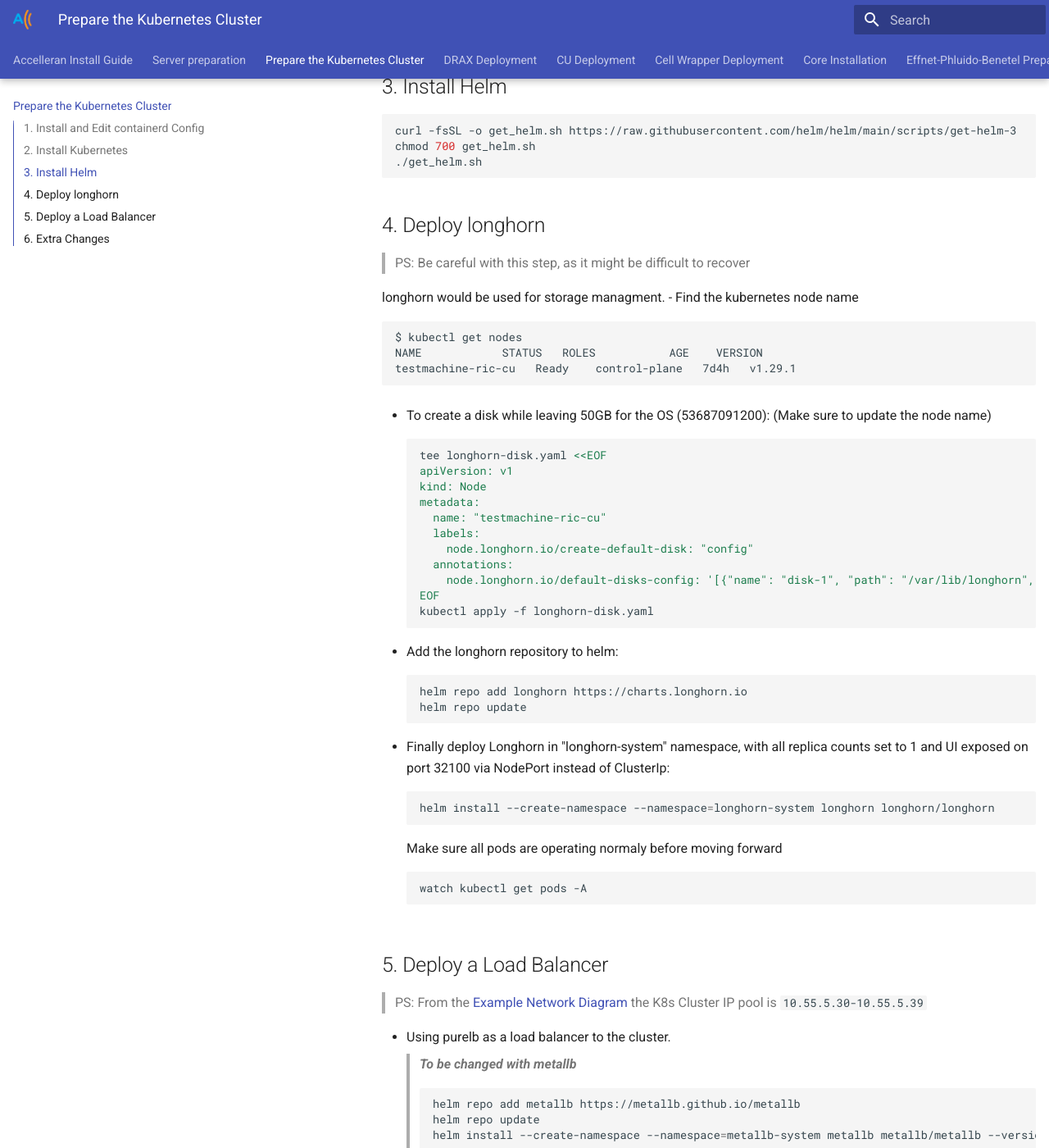
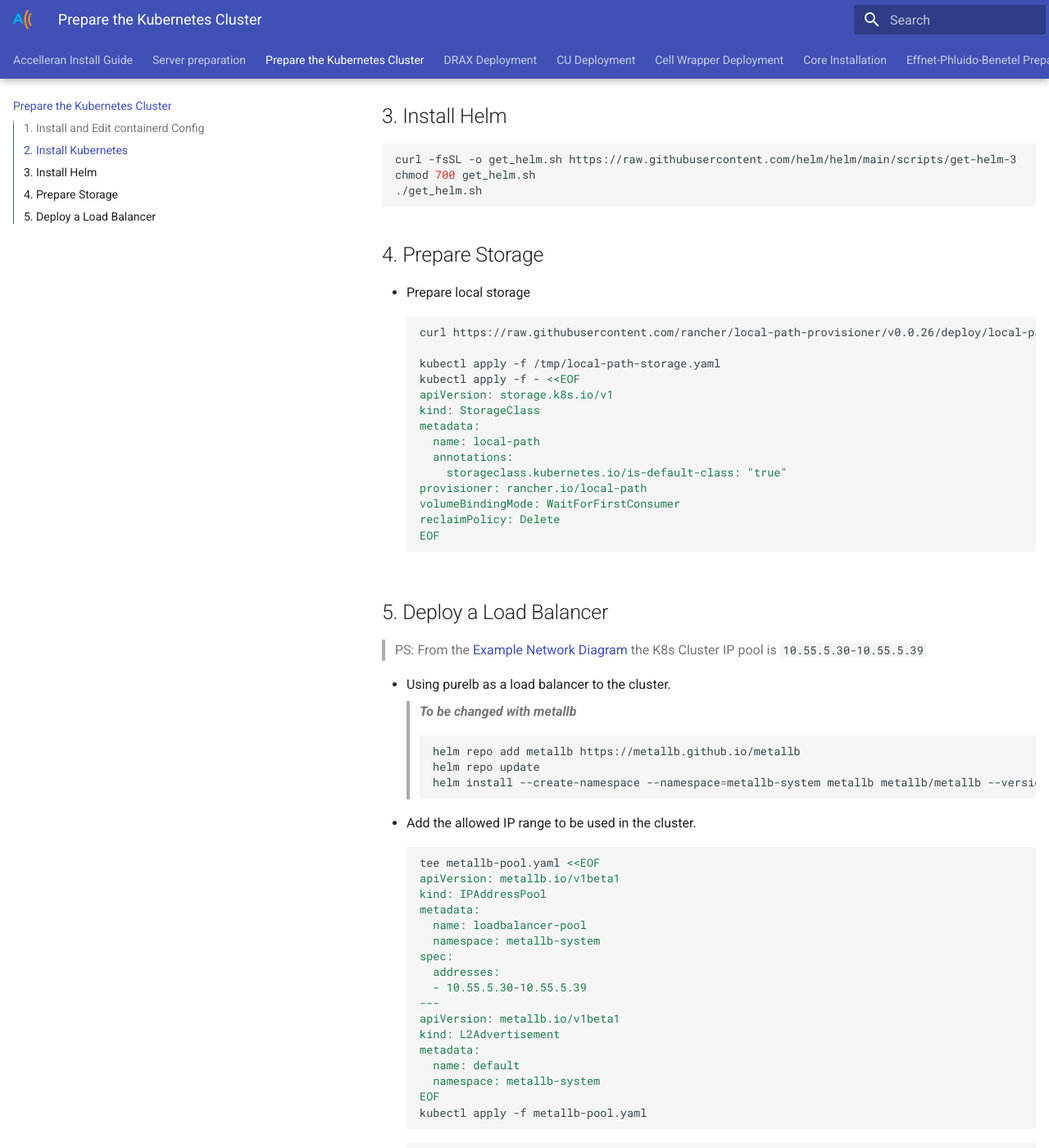
Before and after one commit to accelleran/drax-docs, an MkDocs documentation site: the page built from docs/kubernetes_ng-install/index.md, in a window 1280 px wide and 1400 px high, scrolled down 1787 px. Shown: the whole window at 82% size. Built offline with MkDocs 1.6.1 and Material for MkDocs 9.7.7, drawn with Linux system fonts in a browser that asks for light colours; the version menu is left out; some of the changed text lies outside the part shown.

Commit message:
use local storge instead of longhorn

````diff
--- a/docs/kubernetes_ng-install/index.md
+++ b/docs/kubernetes_ng-install/index.md
@@ -23,8 +23,10 @@ sudo apt-get update
 sudo apt-get install containerd.io
 ```
 
-- Edit `/etc/containerd/config.toml` to look as below:
+- Edit containerd config and restart it:
 ```bash
+sudo rm -rf /etc/containerd/config.toml
+sudo tee /etc/containerd/config.toml <<EOF
 version = 2
 [plugins."io.containerd.grpc.v1.cri"]
   sandbox_image = "registry.k8s.io/pause:3.9"
@@ -32,9 +34,7 @@ version = 2
     runtime_type = "io.containerd.runc.v2"
     [plugins."io.containerd.grpc.v1.cri".containerd.runtimes.runc.options]
       SystemdCgroup = true
-```
-- Apply changes
-```bash
+EOF
 sudo systemctl restart containerd.service
 ```
 
@@ -85,46 +88,24 @@ chmod 700 get_helm.sh
 ./get_helm.sh
 ```
 
-## 4. Deploy longhorn
+## 4. Prepare Storage
 
-> PS: Be careful with this step, as it might be difficult to recover
+- Prepare local storage
+```bash
+curl https://raw.githubusercontent.com/rancher/local-path-provisioner/v0.0.26/deploy/local-path-storage.yaml -o /tmp/local-path-storage.yaml
 
-longhorn would be used for storage managment.
-- Find the kubernetes node name
-```bash
-$ kubectl get nodes
-NAME            STATUS   ROLES           AGE    VERSION
-testmachine-ric-cu   Ready    control-plane   7d4h   v1.29.1
-```
-
-- To create a disk while leaving 50GB for the OS (53687091200): (Make sure to update the node name)
-```bash
-tee longhorn-disk.yaml <<EOF
-apiVersion: v1
-kind: Node
+kubectl apply -f /tmp/local-path-storage.yaml
+kubectl apply -f - <<EOF
+apiVersion: storage.k8s.io/v1
+kind: StorageClass
 metadata:
-  name: "testmachine-ric-cu"
-  labels:
-    node.longhorn.io/create-default-disk: "config"
+  name: local-path
   annotations:
-    node.longhorn.io/default-disks-config: '[{"name": "disk-1", "path": "/var/lib/longhorn", "allowScheduling": true, "storageReserved": 53687091200, "tags": []}]'
+    storageclass.kubernetes.io/is-default-class: "true"
+provisioner: rancher.io/local-path
+volumeBindingMode: WaitForFirstConsumer
+reclaimPolicy: Delete
 EOF
-kubectl apply -f longhorn-disk.yaml
-```
-
-- Add the longhorn repository to helm:
-``` bash
-helm repo add longhorn https://charts.longhorn.io
-helm repo update
-```
-
-- Finally deploy Longhorn in "longhorn-system" namespace, with all replica counts set to 1 and UI exposed on port 32100 via NodePort instead of ClusterIp:
-``` bash
-helm install --create-namespace --namespace=longhorn-system longhorn longhorn/longhorn
-```
-Make sure all pods are operating normaly before moving forward
-```bash
-watch kubectl get pods -A
 ```
 
 
@@ -163,15 +144,4 @@ kubectl apply -f metallb-pool.yaml
 watch kubectl get pods -A
 ```
 
-## 6. Extra Changes
-
-- Due to `Failed to allocate directory watch: Too many open files`:
-```bash
-echo "fs.inotify.max_user_instances=1024" | sudo tee -a /etc/sysctl.conf
-sudo sysctl --system
-```
-
-- Arp related changes:
-    - ***Is it still needed and which ones?***
-
 > # Next Step [DRAX Installation](/drax-docs/drax_ng-install/)
````
Also changed, not shown: other parts of docs/kubernetes_ng-install/index.md (+3 -0 lines).
